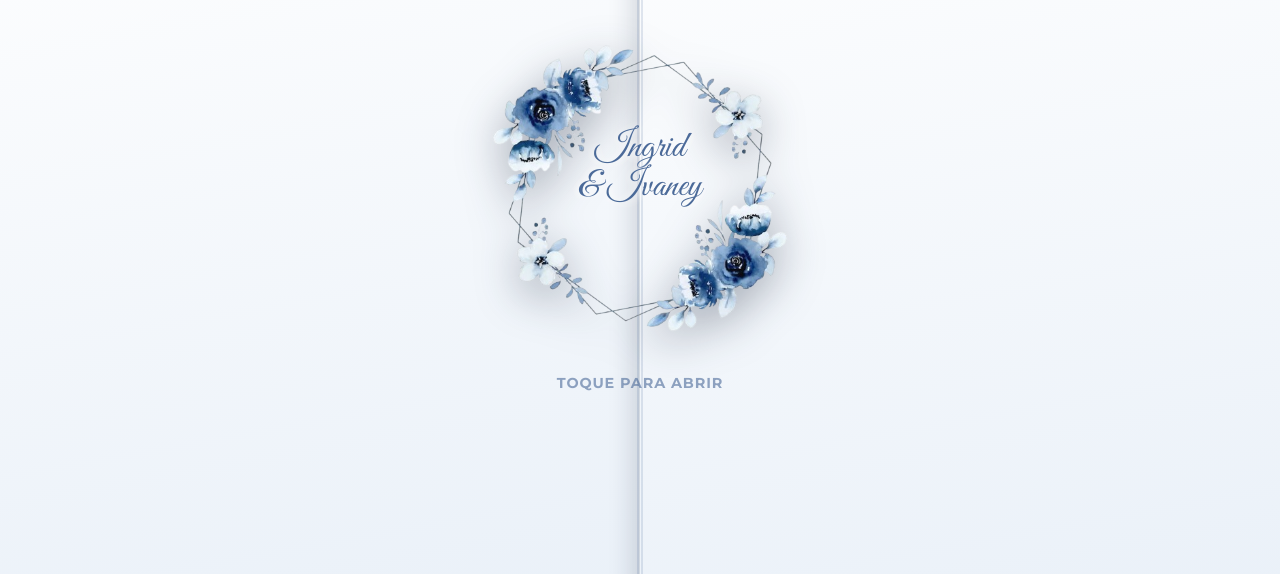
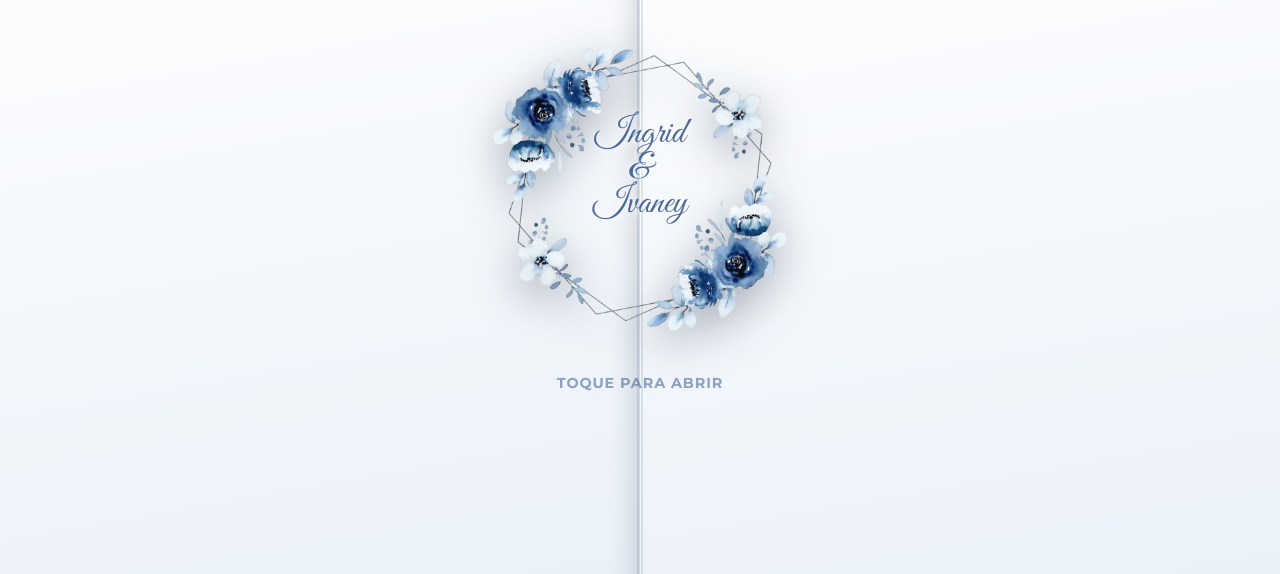
Before and after one commit to Castro1000/convite, a website: page index.html in a window 1280 px wide. Shown: the part 175-749 px from the top of the page. Drawn offline with Linux system fonts and the light colour scheme.

Commit message:
Nomes em três linhas dentro do arco (nome / & / nome)

```diff
--- a/css/style.css
+++ b/css/style.css
@@ -280,7 +280,7 @@ section.alt { background: var(--cream-alt); }
   white-space: pre-line;
   font-family: 'Great Vibes', cursive;
   font-size: 2.3rem;
-  line-height: 1.05;
+  line-height: 0.95;
   color: var(--gold-dark);
   text-shadow: 0 1px 10px rgba(255,255,255,0.85), 0 1px 10px rgba(255,255,255,0.85);
   transition: opacity 0.4s ease;
--- a/js/script.js
+++ b/js/script.js
@@ -151,7 +151,7 @@ function popularCampos() {
     noivo: WEDDING.noivo,
     noivaTitulo: paraTituloCase(WEDDING.noiva),
     noivoTitulo: paraTituloCase(WEDDING.noivo),
-    envelopeNomesCurto: `${paraTituloCase(primeiroNome(WEDDING.noiva))}\n& ${paraTituloCase(primeiroNome(WEDDING.noivo))}`,
+    envelopeNomesCurto: `${paraTituloCase(primeiroNome(WEDDING.noiva))}\n&\n${paraTituloCase(primeiroNome(WEDDING.noivo))}`,
     monogram: monograma,
     dataExtenso: formatarDataExtenso(weddingDate),
     diaSemanaHora: formatarDiaHora(weddingDate),
--- a/sw.js
+++ b/sw.js
@@ -10,7 +10,7 @@
    assim o navegador sabe que precisa baixar a versão nova.
    ===================================================================== */
 
-const CACHE_VERSAO = "convite-v4";
+const CACHE_VERSAO = "convite-v5";
 
 const ARQUIVOS_PARA_GUARDAR = [
   "./",
```
